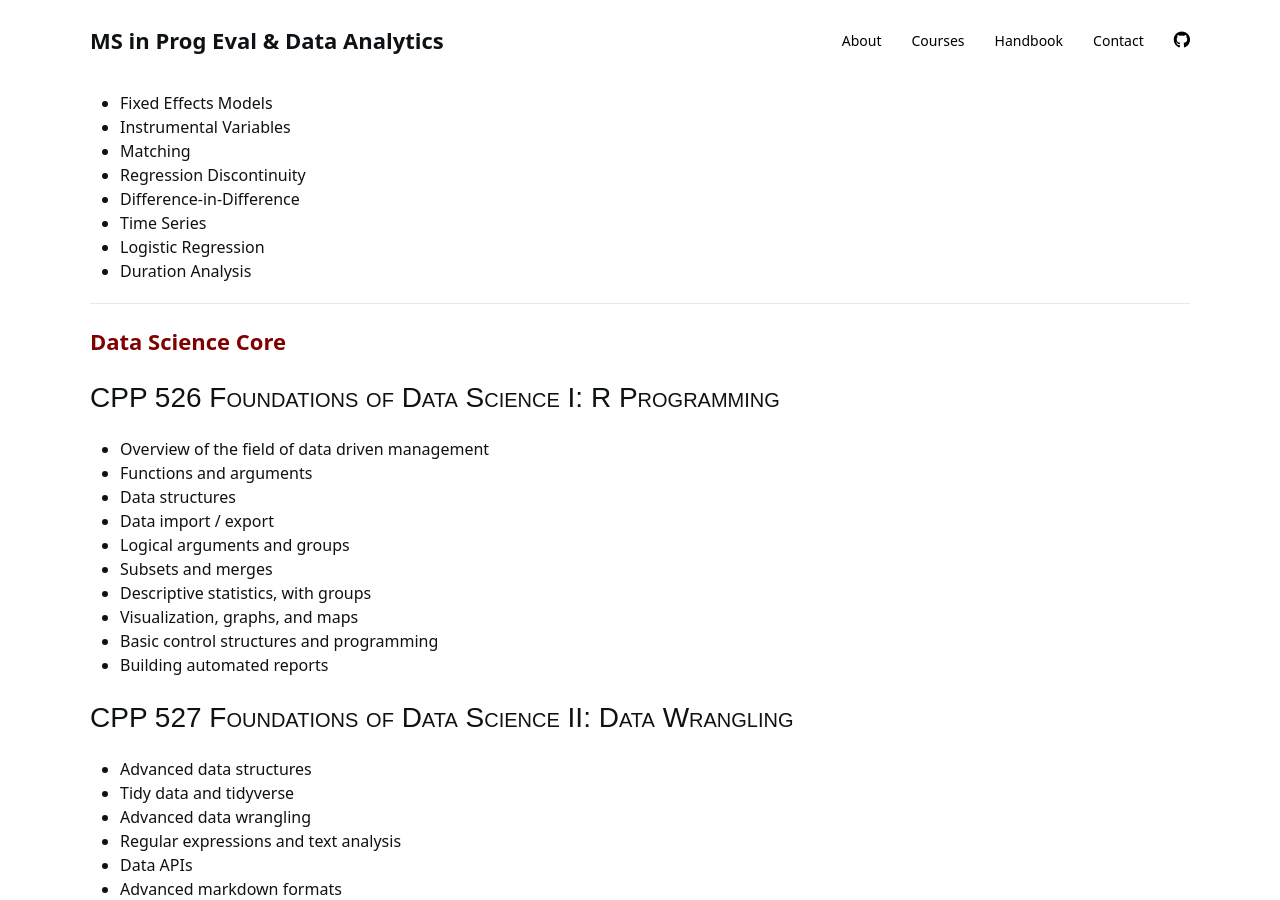
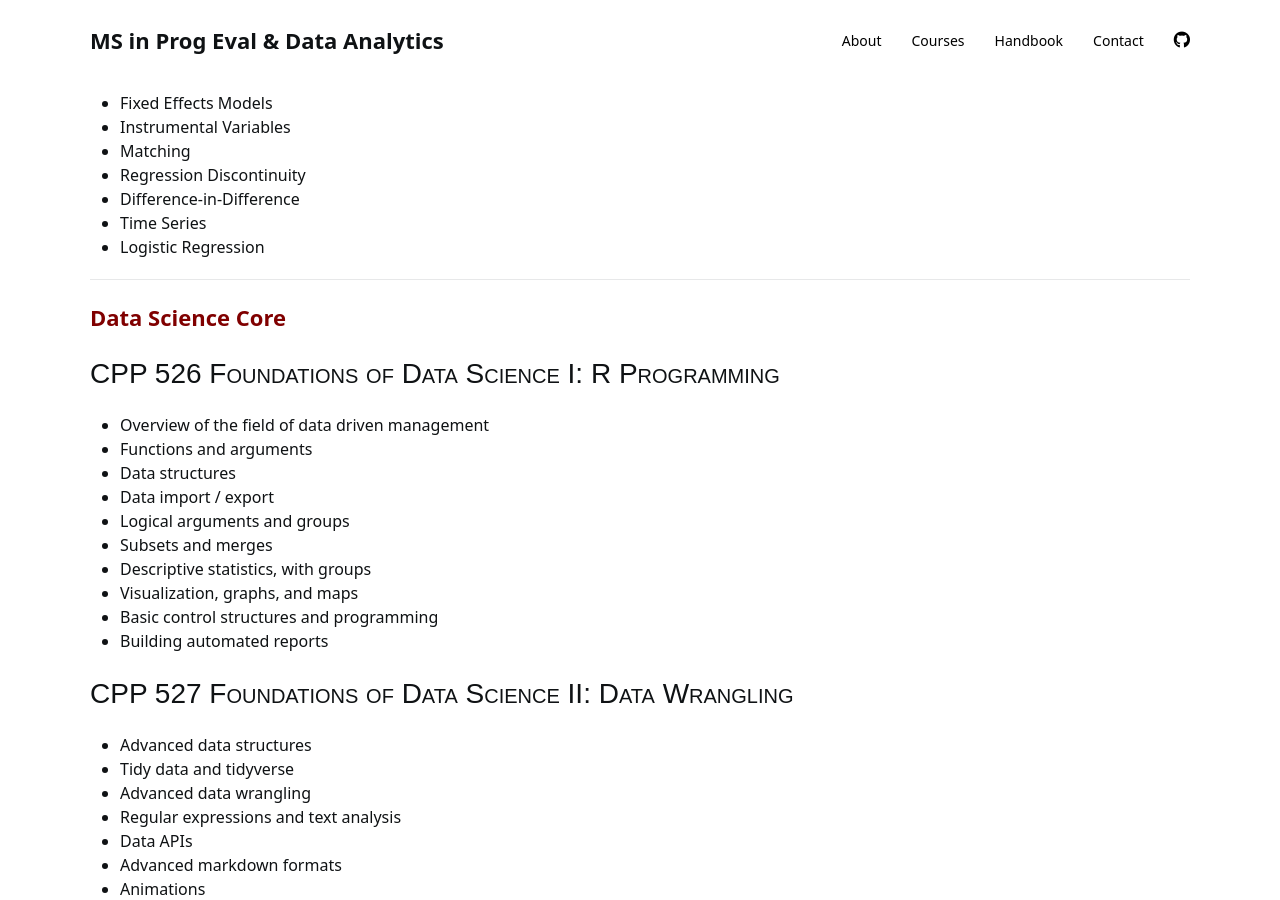
Before and after one commit to DS4PS/ms-prog-eval-data-analytics, a Jekyll site: the page built from courses.md, in a window 1280 px wide and 900 px high, scrolled down 2416 px. Built offline with Jekyll 4.4.1, drawn with Linux system fonts in a browser that asks for light colours; nearby versions of some CDN libraries; a style sheet for code colours, icons or effects is not loaded.

Commit message:
Update courses.md

```diff
--- a/courses.md
+++ b/courses.md
@@ -138,7 +138,7 @@ Part-time students would approach the course sequences in a different way, and t
 * Difference-in-Difference
 * Time Series
 * Logistic Regression
-* Duration Analysis
+
 
 
 -----
```
